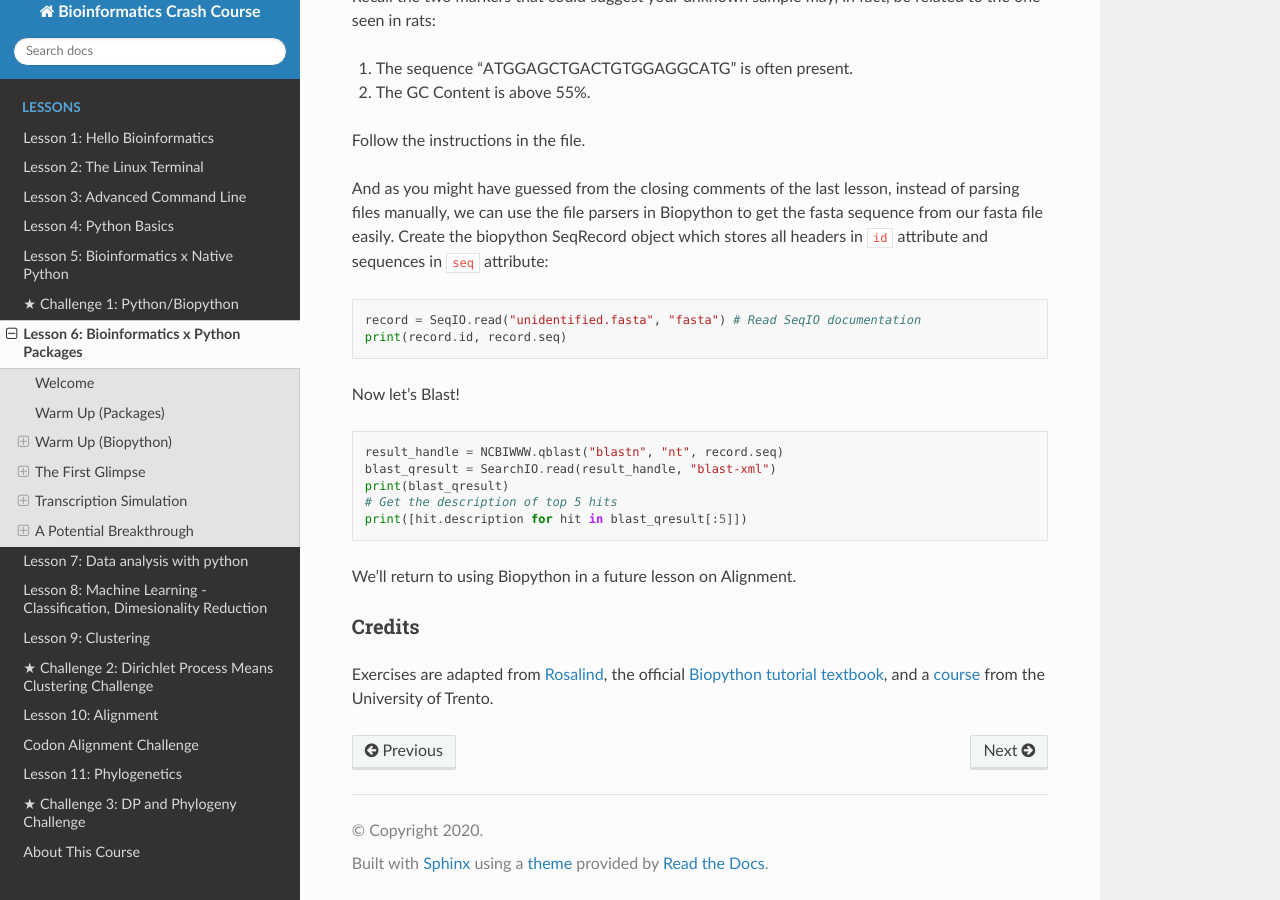
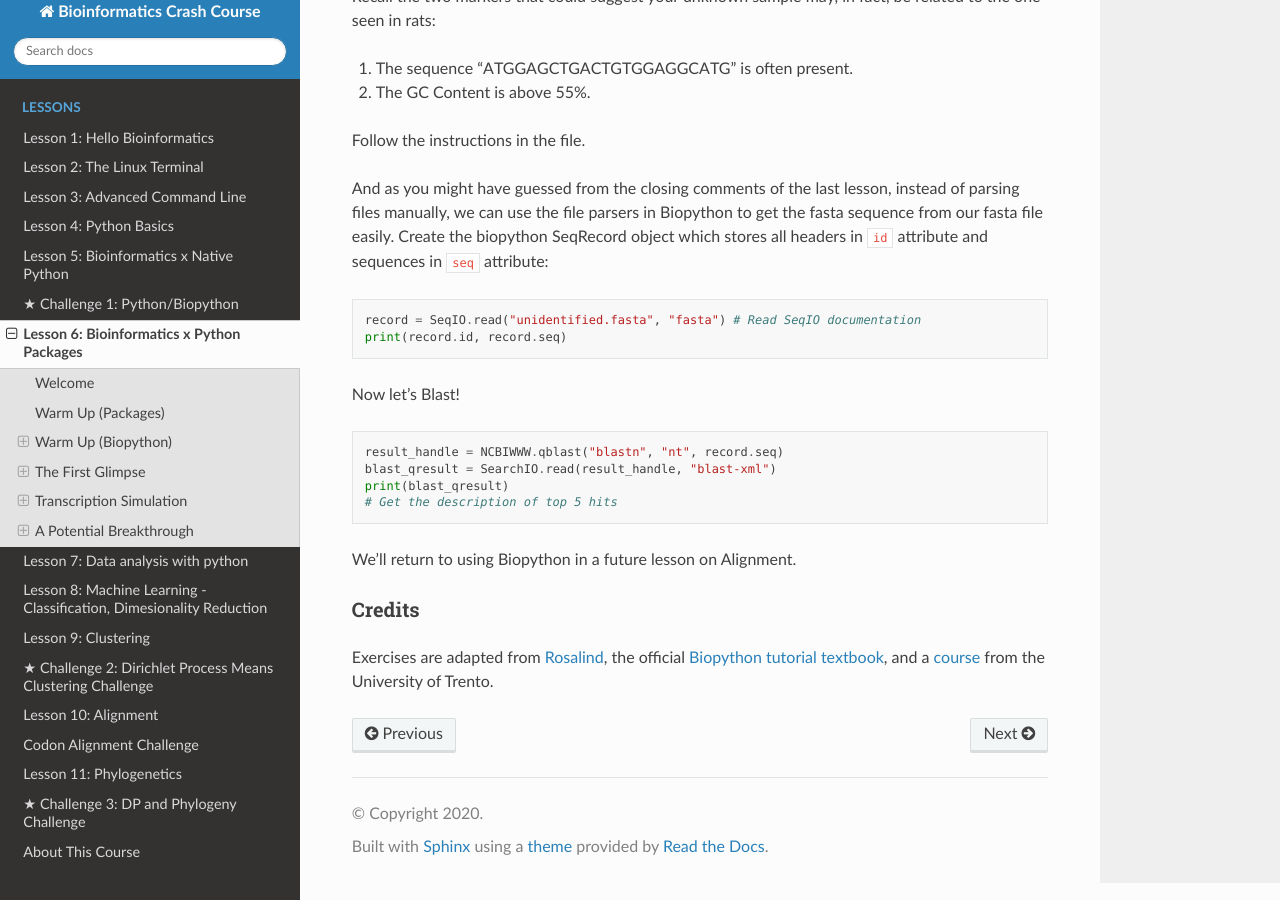
Before and after one commit to ubicucsd/crash_course, a Sphinx documentation site: the page built from source/6.2_BiopythonV2.md, in a window 1280 px wide and 900 px high, scrolled down 2786 px. Built offline with Sphinx 7.4.7 and the Read the Docs theme 2.0.0, drawn with Linux system fonts in a browser that asks for light colours.

Commit message:
Update 6.2_BiopythonV2.md

````diff
--- a/source/6.2_BiopythonV2.md
+++ b/source/6.2_BiopythonV2.md
@@ -108,7 +108,6 @@ result_handle = NCBIWWW.qblast("blastn", "nt", record.seq)
 blast_qresult = SearchIO.read(result_handle, "blast-xml")
 print(blast_qresult)
 # Get the description of top 5 hits
-print([hit.description for hit in blast_qresult[:5]])
 ```
 We'll return to using Biopython in a future lesson on Alignment.
 
````
